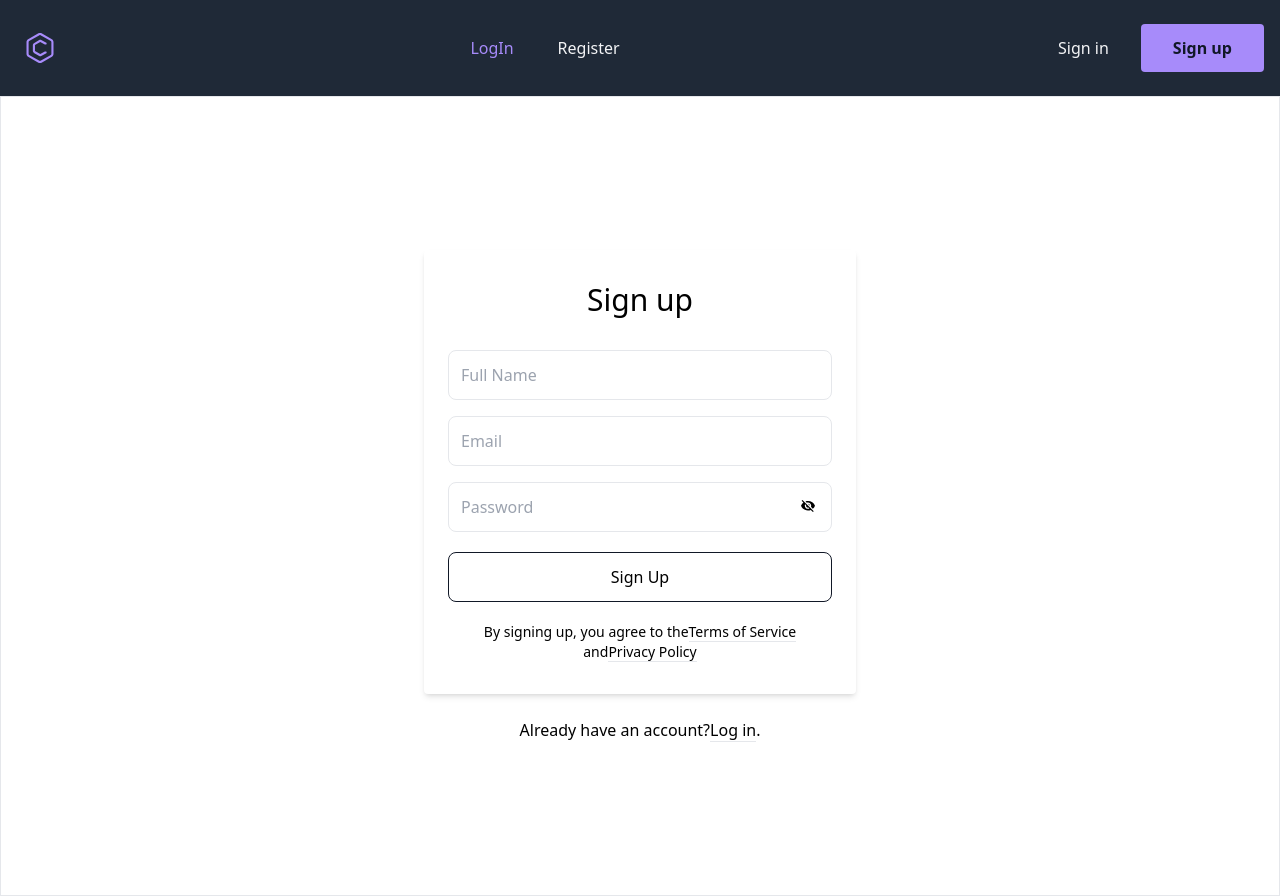
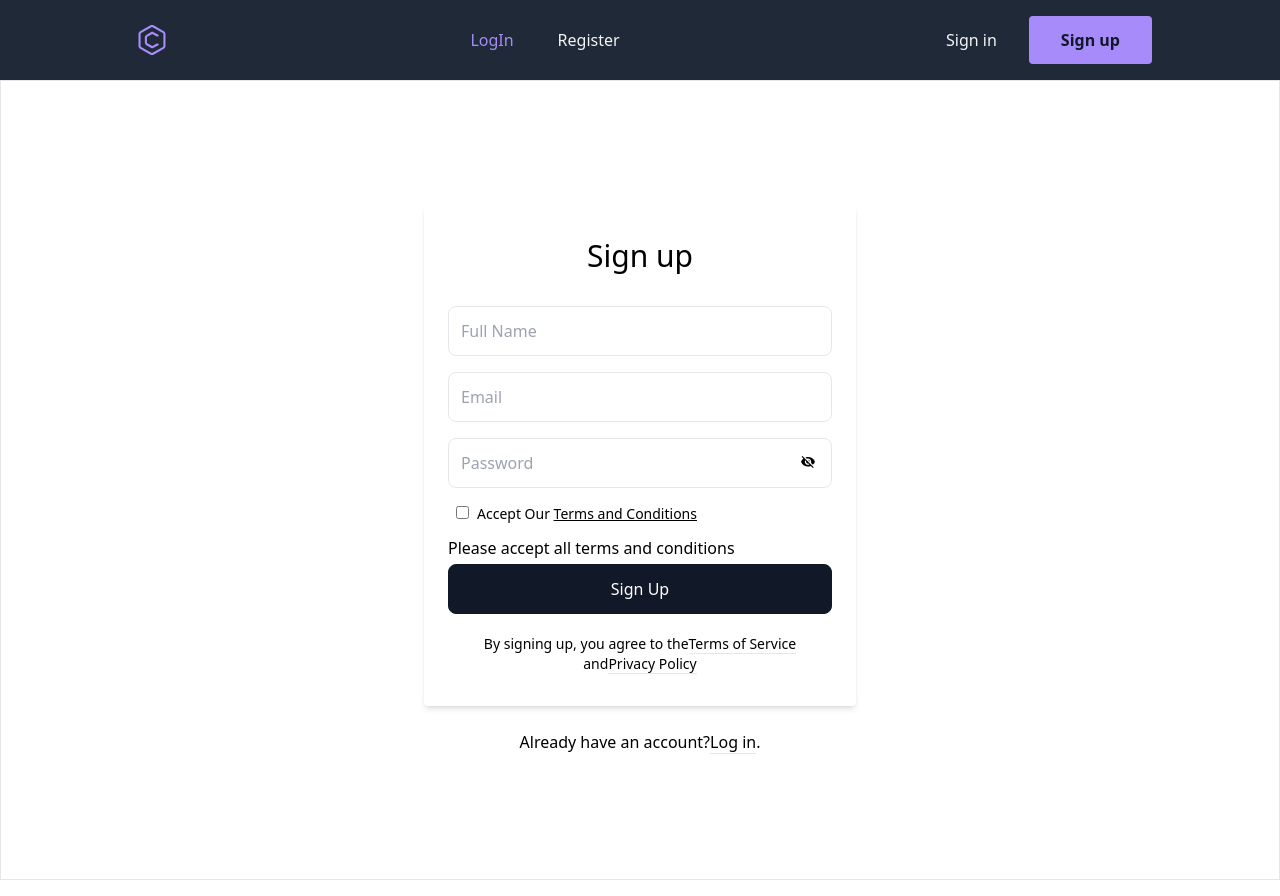
Before and after one commit to Asad9340/firebase-learning, a React (Vite) app: page /register in a window 1280 px wide. Built offline with nearby package versions, Linux system fonts and the light colour scheme.

Commit message:
added log in page and wrong input show error

```diff
--- a/src/Home/Navbar/Navbar.jsx
+++ b/src/Home/Navbar/Navbar.jsx
@@ -2,9 +2,9 @@ import { Link } from "react-router-dom";
 
 function Navbar() {
   return (
-    <div>
+    <div className="">
       <header className="p-4 bg-gray-800 text-gray-100">
-        <div className="container flex justify-between h-16 mx-auto">
+        <div className="max-w-5xl flex justify-between mx-auto">
           <a
             rel="noopener noreferrer"
             href="#"
@@ -23,7 +23,8 @@ function Navbar() {
           </a>
           <ul className="items-stretch hidden space-x-3 lg:flex">
             <li className="flex">
-              <Link to="/login"
+              <Link
+                to="/login"
                 rel="noopener noreferrer"
                 href="#"
                 className="flex items-center px-4  dark:border- text-violet-400 border-violet-400"
@@ -32,7 +33,8 @@ function Navbar() {
               </Link>
             </li>
             <li className="flex">
-              <Link to='/register'
+              <Link
+                to="/register"
                 rel="noopener noreferrer"
                 href="#"
                 className="flex items-center px-4  dark:border-"
--- a/src/LogIn/LogIn.jsx
+++ b/src/LogIn/LogIn.jsx
@@ -1,16 +1,24 @@
+import { signInWithEmailAndPassword } from 'firebase/auth';
+import auth from '../firebase/firebase.config';
+import { useState } from 'react';
+
 function LogIn() {
-  const handleLogIn = (event) => {
+  const [registerError, setRegisterError] = useState('');
+  const handleLogIn = event => {
     event.preventDefault();
     const email = event.target.email.value;
     const password = event.target.password.value;
-    console.log(email);
-    console.log(password)
+    setRegisterError('');
+
+    signInWithEmailAndPassword(auth, email, password)
+      .then(userCredential => console.log(userCredential.user))
+      .catch(error => setRegisterError(error.message));
   };
   return (
     <div className="flex justify-center">
-      <div className="w-full max-w-md mt-10 space-y-3 rounded-xl  text-black border">
+      <div className="w-full max-w-md mt-10 space-y-3 rounded-xl  text-black border p-4">
         <h1 className="text-2xl font-bold text-center">Login</h1>
-        <form  onSubmit={handleLogIn} className="space-y-6">
+        <form onSubmit={handleLogIn} className="space-y-6">
           <div className="space-y-1 text-sm">
             <label htmlFor="username" className="block text-gray-400">
               Username
@@ -39,8 +47,18 @@ function LogIn() {
                 Forgot Password?
               </a>
             </div>
+            <div>
+              {registerError && (
+                <p className="text-lg bg-red-500 px-8 py-2 rounded-lg text-white flex justify-center mx-auto text-center my-4">
+                  {registerError}
+                </p>
+              )}
+            </div>
           </div>
-          <button type="submit" className="block w-full p-3 text-center rounded-sm text-gray-900 bg-violet-400">
+          <button
+            type="submit"
+            className="block w-full p-3 text-center rounded-sm text-gray-900 bg-violet-400"
+          >
             Sign in
           </button>
         </form>
--- a/src/Register/Register.jsx
+++ b/src/Register/Register.jsx
@@ -8,6 +8,7 @@ function Register() {
   const [registerError, setRegisterError] = useState('');
   const [success, setSuccess] = useState('');
   const [showPassword, setShowPassword] = useState(false);
+  const [checkBoxStatus, setCheckBoxStatus] = useState(false);
   const handleRegister = event => {
     event.preventDefault();
     const name = event.target.fullname.value;
@@ -68,8 +69,22 @@ function Register() {
                 onClick={() => setShowPassword(!showPassword)}
                 className="absolute top-4 right-4"
               >
-                {showPassword ?<IoMdEye />:<IoMdEyeOff />}
+                {showPassword ? <IoMdEye /> : <IoMdEyeOff />}
               </span>
+            </div>
+            <div className="mb-3 ml-2 text-sm">
+              <input
+                onClick={() => setCheckBoxStatus(!checkBoxStatus)}
+                type="checkbox"
+                name="terms"
+                id=""
+              />
+              <label className="ml-2" htmlFor="terms">
+                Accept Our{' '}
+                <a className="underline" href="#">
+                  Terms and Conditions
+                </a>
+              </label>
             </div>
             {registerError && (
               <p className="text-lg bg-red-500 px-8 py-2 rounded-lg text-white flex justify-center mx-auto text-center my-4">
@@ -81,10 +96,14 @@ function Register() {
                 Successfully Created
               </p>
             )}
+            {
+              checkBoxStatus?"":<p>Please accept all terms and conditions</p>
+            }
 
             <button
               type="submit"
-              className="w-full text-center py-3 rounded-lg bg-green text-black border border-gray-900 hover:bg-green-dark focus:outline-none my-1"
+              className="w-full text-center py-3 rounded-lg bg-gray-900 text-white border border-gray-900 hover:bg-green-dark focus:outline-none my-1"
+              disabled={checkBoxStatus?'':'disabled'}
             >
               Sign Up
             </button>
```
